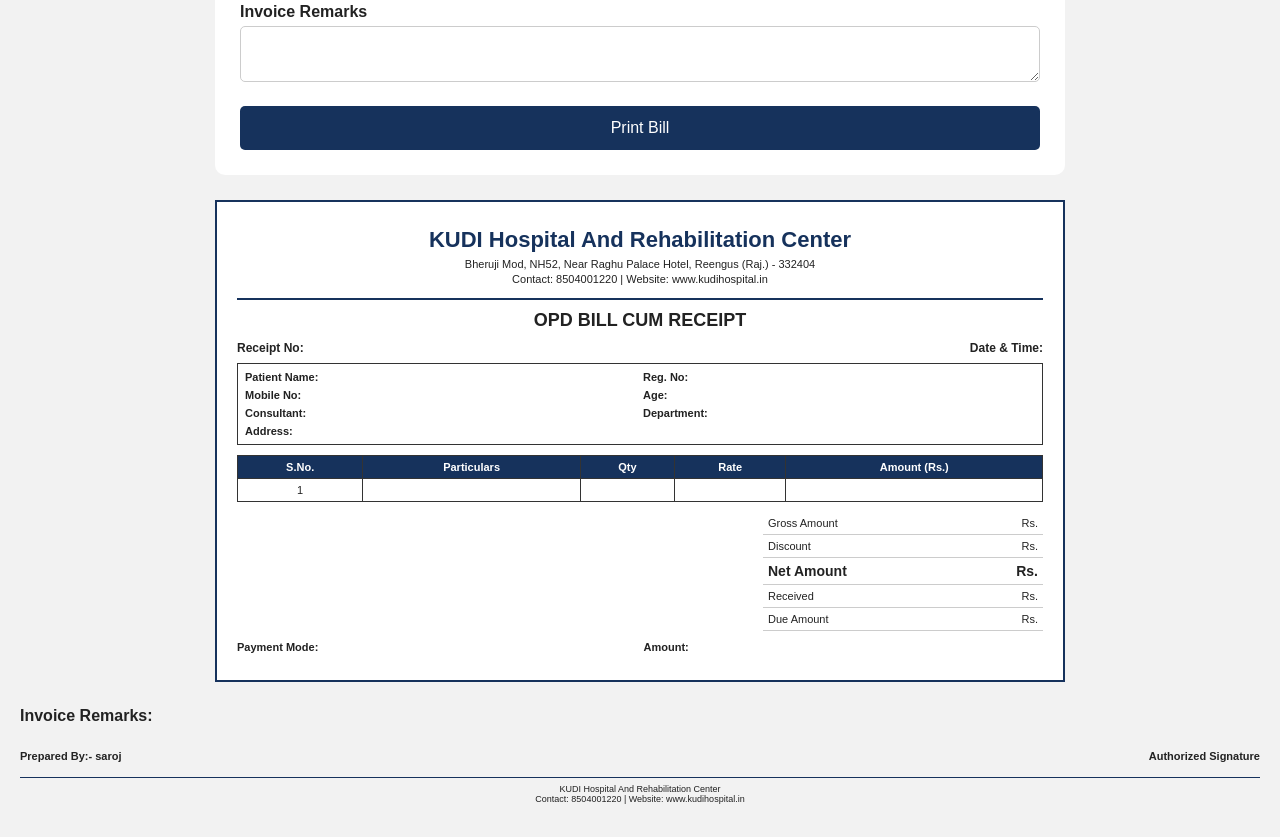
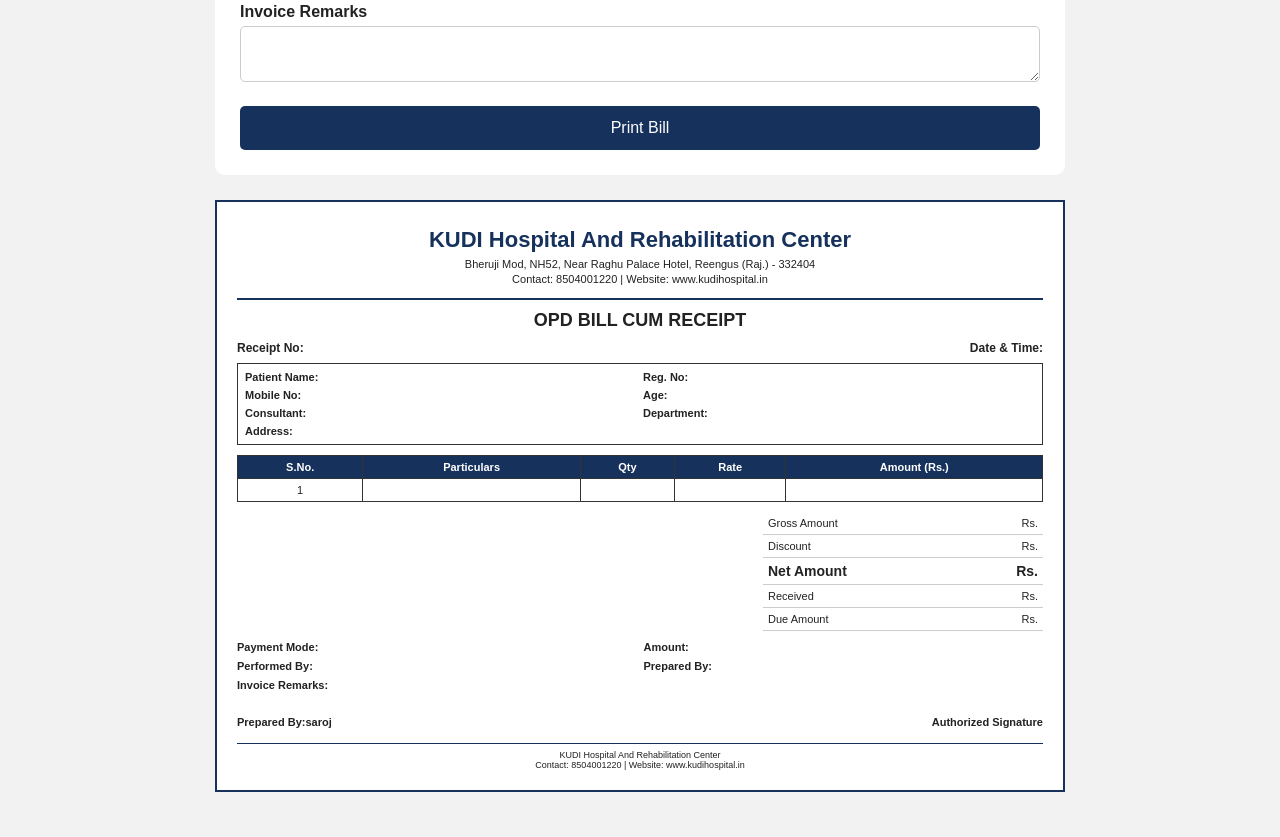
Before and after one commit to kudihospital/billing.html, a plain HTML site: page index.html in a window 1280 px wide. Shown: the part 806-1643 px from the top of the page. Drawn offline with Linux system fonts and the light colour scheme.

Commit message:
Enhance index.html with new sections and formatting
Added sections for 'Performed By' and 'Prepared By' with respective spans. Updated 'Prepared By' formatting and removed commented-out amount text.

```diff
--- a/index.html
+++ b/index.html
@@ -580,9 +580,18 @@ OPD BILL CUM RECEIPT
 </div>
 
 
+<div>
+
+<strong>Performed By:</strong>
+
 <span id="printPerformedBy"></span>
 
 </div>
+
+
+<div>
+
+<strong>Prepared By:</strong>
 
 <span id="printPreparedBy"></span>
 
@@ -606,7 +615,7 @@ OPD BILL CUM RECEIPT
 <div class="signature-section">
 
 <div>
-<strong>Prepared By:- saroj</strong>
+<strong>Prepared By:saroj </strong>
 </div>
 
 <div>
@@ -891,11 +900,7 @@ document.getElementById(
 
 /* ================= AUTOMATIC AMOUNT TEXT ================= */
 
-/*
-50  → 50 Rupees Only
-60  → 60 Rupees Only
-500 → 500 Rupees Only
-*/
+
 
 document.getElementById(
 "printAmountInEnglish"
```
